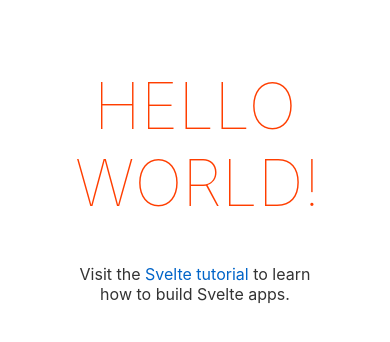
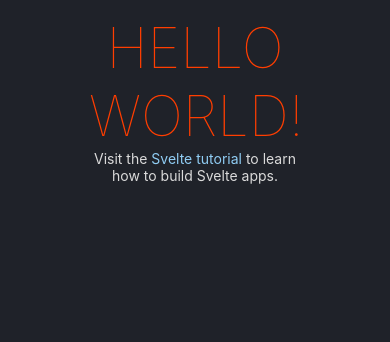
Before and after one commit to MateusZ36/virtual-library-front, a Svelte app: page / in a window 390 px wide. Shown: the top 342 px of the page. Built offline with nearby package versions, Linux system fonts and the light colour scheme.

Commit message:
Changing global CSS & adding CSS color variables

```diff
--- a/public/global.css
+++ b/public/global.css
@@ -1,3 +1,28 @@
+* {
+  margin: 0;
+  padding: 0;
+  box-sizing: border-box;
+}
+
+:root {
+  --white: #ffffff;
+  --black: #000000;
+
+  --gray-50: #FBFBFB;
+  --gray-200: #DADADA;
+  --gray-300: #BEC2C6;
+  --gray-600: #373945;
+  --gray-700: #2E303C;
+  --gray-800: #1F2229;
+
+  --yellow-400: #FAE900;
+  --yellow-500: #E3BF0B;
+  --yellow-600: #FDBC0D;
+
+  --blue-200: #90CDF4;
+  --blue-300: #63B3ED;
+}
+
 html, body {
 	position: relative;
 	width: 100%;
@@ -5,15 +30,35 @@ html, body {
 }
 
 body {
-	color: #333;
-	margin: 0;
-	padding: 8px;
-	box-sizing: border-box;
-	font-family: -apple-system, BlinkMacSystemFont, "Segoe UI", Roboto, Oxygen-Sans, Ubuntu, Cantarell, "Helvetica Neue", sans-serif;
+  background: var(--gray-800);
+  color: var(--gray-200);
 }
 
+body, input, select, textarea, button {
+	font-family: -apple-system, BlinkMacSystemFont, "Segoe UI", Roboto, Oxygen-Sans, Ubuntu, Cantarell, "Helvetica Neue", sans-serif;
+  font-weight: 400;
+  font-size: 1rem;
+}
+
+@media (max-width: 1000px) {
+  html {
+    font-size: 93.75%;
+  }
+}
+
+@media (max-width: 720px) {
+  html {
+    font-size: 87.5%;
+  }
+}
+
+h1, h2 {
+  color: var(--gray-100);
+}
+
+
 a {
-	color: rgb(0,100,200);
+	color: var(--blue-200);
 	text-decoration: none;
 }
 
@@ -22,7 +67,7 @@ a:hover {
 }
 
 a:visited {
-	color: rgb(0,80,160);
+	color: var(--blue-300);
 }
 
 label {
@@ -36,28 +81,29 @@ input, button, select, textarea {
 	padding: 0.4em;
 	margin: 0 0 0.5em 0;
 	box-sizing: border-box;
-	border: 1px solid #ccc;
+	border: 1px solid var(--gray-200);
 	border-radius: 2px;
 }
 
 input:disabled {
-	color: #ccc;
+	color: var(--gray-200);
 }
 
 button {
 	color: #333;
-	background-color: #f4f4f4;
+	background-color: var(--gray-50);
 	outline: none;
+  cursor: pointer;
 }
 
 button:disabled {
-	color: #999;
+	color: var(--gray-300);
 }
 
 button:not(:disabled):active {
-	background-color: #ddd;
+	background-color: var(--gray-200);
 }
 
 button:focus {
-	border-color: #666;
+	border-color: var(--gray-600);
 }
```
